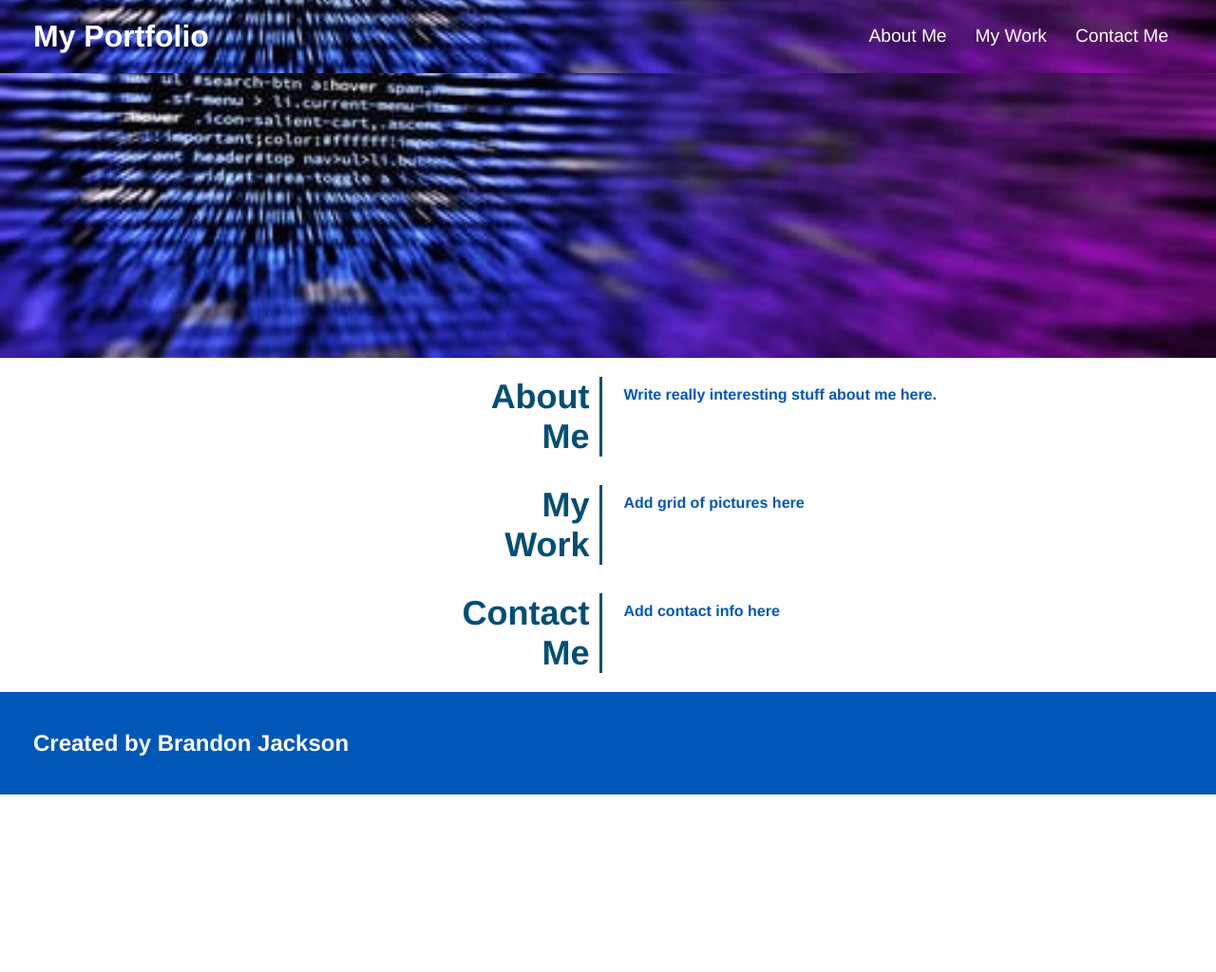
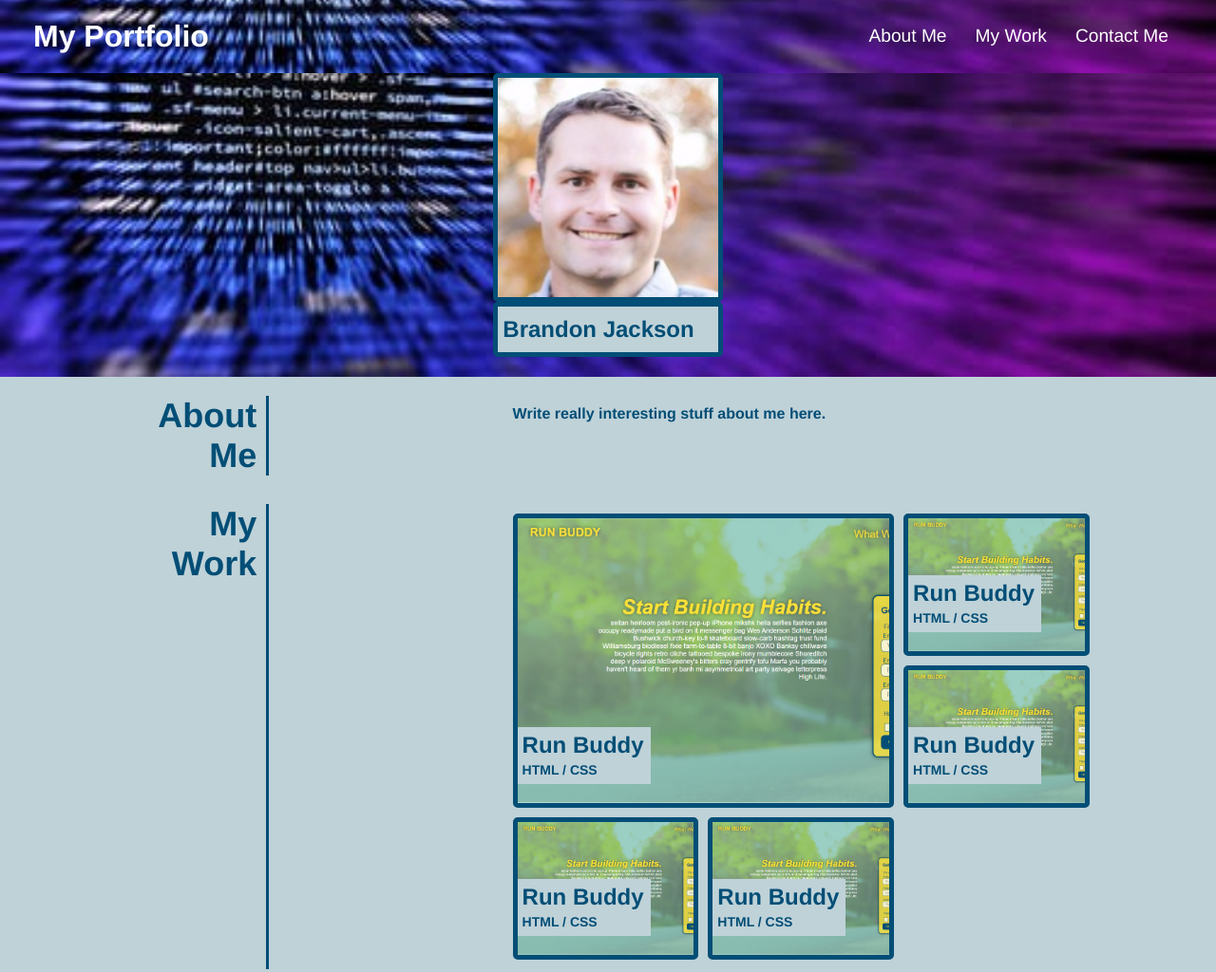
Before and after one commit to brandonljackson23/portfolio, a plain HTML site: page index.html in a window 1280 px wide. Shown: the top 1024 px of the page at 95% size. Before the commit the page ends 837 px from the top, so only its background shows below. Drawn offline with Linux system fonts and the light colour scheme.

Commit message:
profile pic and updated colors

```diff
--- a/assets/css/style.css
+++ b/assets/css/style.css
@@ -11,8 +11,9 @@
     box-sizing: border-box;
 }
 body {
-    color: var(--tertiary-color);
+    color: var(--secondary-color);
     font-family: Helvetica, Arial, sans-serif;
+    background-color: rgb(191, 210, 216);
 }
 /* <header> styles */
 header {
@@ -64,14 +65,31 @@ header nav ul li a:hover {
 .hero {
     background-image: url("../../images/coding-bg.jpeg");
     background-size: cover;
-    height: 300px;
+    height: 320px;
     background-position: center;
     background-attachment: fixed;
     background-position: 80%;
     display: flex;
-    justify-content: center;
     flex-wrap: wrap;
     align-items: flex-start;
+    justify-content: center;
+}
+.hero img {
+    display: flex;
+    width: 100%;
+    border: 5px solid;
+    border-radius: 5px;
+}
+.hero span {
+    display: flex;
+    margin: auto 20px 20px 0;
+    width: 100%;
+    background-color: rgb(191, 210, 216);
+    color: var(--secondary-color);
+    padding: 10px 5px;
+    border: 5px solid;
+    border-radius: 5px;
+    text-align: center;
 }
 /* flex parent */
 .flex-container {
@@ -79,11 +97,11 @@ header nav ul li a:hover {
     display: flex;
     flex-wrap: wrap;
     justify-content: space-between;
+    align-items: stretch;
     width: 100%;
   }
   /* flex child */
 .flex-item {
-    /* make each one 45%, putting 10% between each element on the page */
     width: 49%;
     font-size: 22px;
     font-weight: bold;
@@ -98,22 +116,76 @@ header nav ul li a:hover {
     border-right: 3px solid;
     padding: 0 10px;
     text-align: right;
+    flex: 0 0 160px;
 }
 .section-content {
     font-size: 16px;
     text-align: left;
     padding: 10px;
 }
-footer {
-    background: var(--tertiary-color);
+.grid-container {
+    display: grid;
+    grid-template-columns: repeat(3, 1fr);
+    grid-template-rows: repeat(3, 1fr);
+    grid-gap: 10px;
+    grid-auto-flow: dense;
+}
+.grid-item {
+    display: flex;
+    background-size: cover;
+    min-height: 150px;
+    align-items: center;
+    border: 5px solid;
+    border-radius: 5px;
+    line-height: 0.75;
+}
+/* Turn the entire grid-item a link */
+.grid-item:hover {
+    cursor: hand;
+    cursor: pointer;
+    opacity: .9;
+}
+a.grid-item {
+    position: absolute;
     width: 100%;
-    padding: 40px 35px;
-    display: flex;
-    justify-content: space-between;
-    flex-wrap: wrap;
+    height: 100%;
+    top: 0;
+    left: 0;
+    text-decoration: none;
+    z-index: 10;
+    background-color: white;
+    opacity: 0;
+    filter: alpha(opacity=0);
 }
-footer h2 {
-    color: var(--primary-color);
+.grid-item span {
+    margin: auto 0 20px 0;
+    width: 20%;
+    min-width: 140px;
+    background-color: rgb(191, 210, 216);
+    color: var(--secondary-color);
+    padding: 10px 5px;
+    text-align: left;
+}
+.grid-item h3 {
     font-size: 24px;
-    margin: 0;
 }
+.grid-item h4 {
+    font-size: 14px;
+}
+.item-1 {
+    grid-column: 1 / span 2;
+    grid-row: 1 / span 2;
+    background-image: url("../../images/run-buddy-img.PNG");
+}
+.item-2 {
+    background-image: url("../../images/run-buddy-img.PNG");
+}
+.item-3 {
+    background-image: url("../../images/run-buddy-img.PNG");
+}
+.item-4 {
+    background-image: url("../../images/run-buddy-img.PNG");
+}
+.item-5 {
+    background-image: url("../../images/run-buddy-img.PNG");
+}
--- a/index.html
+++ b/index.html
@@ -20,7 +20,11 @@
     </nav>
   </header>
   <!-- hero/jumbotron -->
-  <section class="hero"></section>
+  <section class="hero">
+    <div>
+      <img src="./images/profile-pic.jpg" alt="headshot of Brandon Jackson smiling">
+      <span><h2>Brandon Jackson</h2></span></section>
+    </div>
   <!-- About Me Section -->
   <section id="about-me">
     <div class="flex-container">
@@ -28,9 +32,7 @@
         <h2>About <br />Me</h2>
       </div>
       <div class="flex-item section-content">
-        <p>
-          Write really interesting stuff about me here.
-        </p>
+        <p>Write really interesting stuff about me here.</p>
       </div>
     </div>
   </section>
@@ -40,9 +42,15 @@
         <h2>My<br />Work</h2>
       </div>
       <div class="flex-item section-content">
-        <p>
-          Add grid of pictures here
-        </p>
+        <div class="container">
+          <div class="grid-container">
+            <div class="grid-item item-1"><span><h3>Run Buddy</h3><br /><h4>HTML / CSS</h4></span></div>
+            <div class="grid-item item-2"><span><h3>Run Buddy</h3><br /><h4>HTML / CSS</h4></span></div>
+            <div class="grid-item item-3"><span><h3>Run Buddy</h3><br /><h4>HTML / CSS</h4></span></div>
+            <div class="grid-item item-4"><span><h3>Run Buddy</h3><br /><h4>HTML / CSS</h4></span></div>
+            <div class="grid-item item-5"><span><h3>Run Buddy</h3><br /><h4>HTML / CSS</h4></span></div>
+          </div>
+        </div>
       </div>
     </div>
   </section>
@@ -58,9 +66,6 @@
       </div>
     </div>
   </section>
-  <footer>
-    <h2>Created by Brandon Jackson</h2>
-  </footer>
 </body>
 
 </html>
```
Also changed, not shown: images/run-buddy-img.PNG (added).
